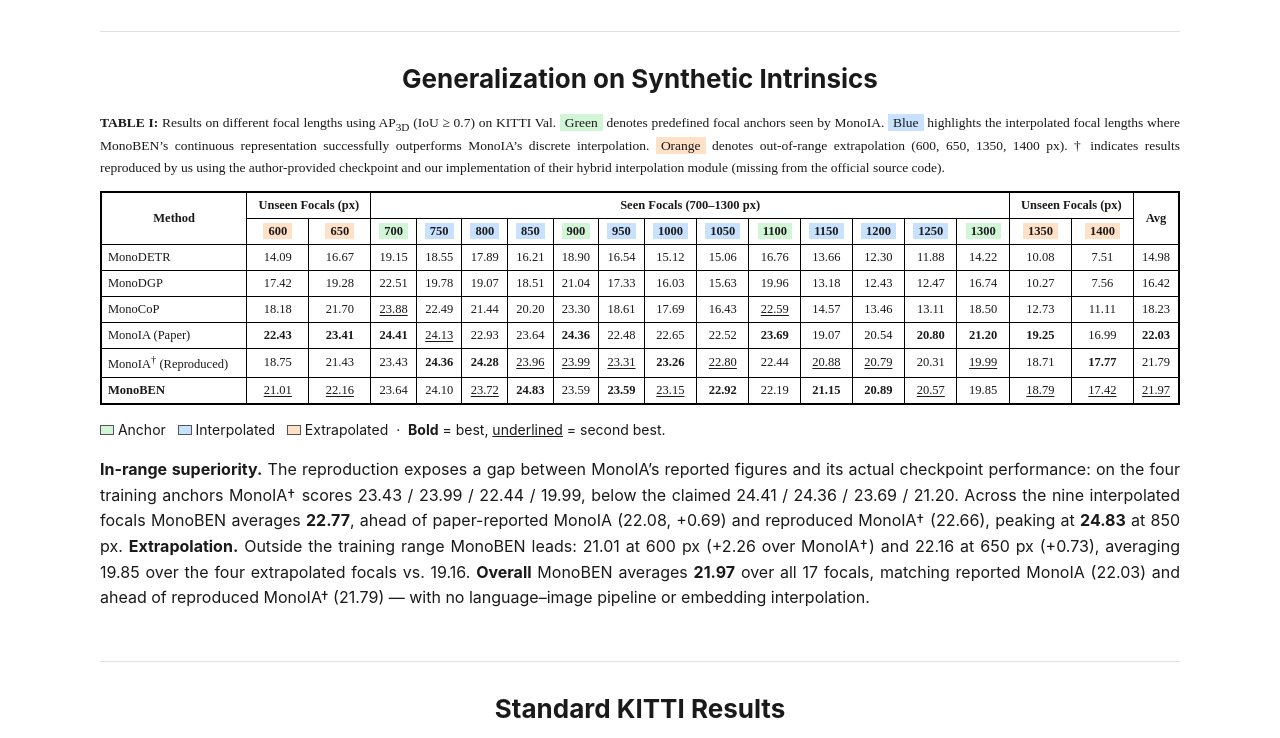
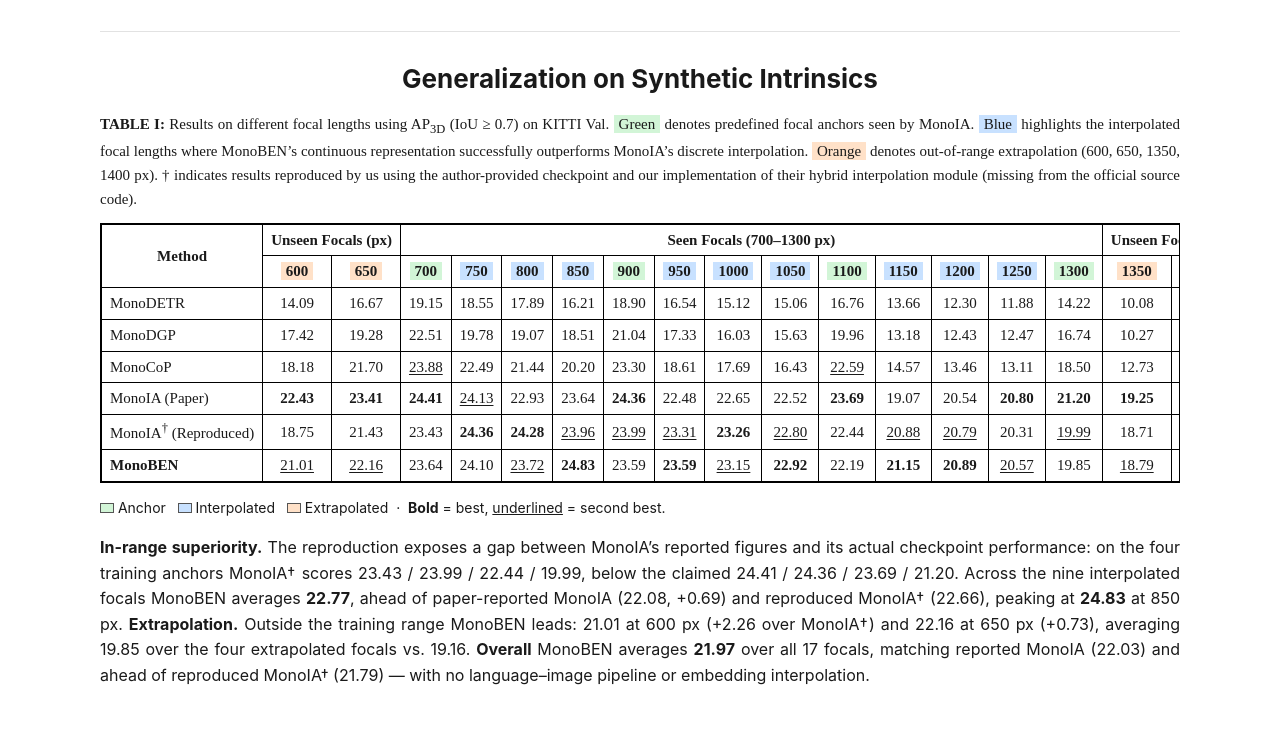
Before and after one commit to BenBunBo/MonoBEN-gh-page, a plain HTML site: page index.html in a window 1280 px wide. Shown: the part 2224-2962 px from the top of the page. Drawn offline with Linux system fonts and the light colour scheme.

Commit message:
Enlarge table typography: 15px font, 1.5px rules, roomier padding

```diff
--- a/index.html
+++ b/index.html
@@ -29,14 +29,14 @@
   .fig img { max-width:100%; height:auto; border:1px solid #eee; }
   .caption { font-size:14px; color:#333; text-align:justify; max-width:1000px; margin:8px auto 0; }
   /* ---- IEEE-style tables ---- */
-  .table-scroll { overflow-x:auto; margin:12px 0; border:1px solid #000; }
-  table.ieee-table { font-family:"Times New Roman",Times,Georgia,serif; border-collapse:collapse; width:100%; font-size:12.5px; line-height:1.2; background:#fff; }
-  table.ieee-table th, table.ieee-table td { border:1px solid #000; padding:5px 6px; white-space:nowrap; }
+  .table-scroll { overflow-x:auto; margin:12px 0; border:1.5px solid #000; }
+  table.ieee-table { font-family:"Times New Roman",Times,Georgia,serif; border-collapse:collapse; width:100%; font-size:15px; line-height:1.25; background:#fff; }
+  table.ieee-table th, table.ieee-table td { border:1.5px solid #000; padding:6px 8px; white-space:nowrap; }
   table.ieee-table thead th { font-weight:bold; text-align:center; background:#fff; }
   table.ieee-table td.method { text-align:left; }
   table.ieee-table td.num { text-align:center; }
   table.ieee-table u { text-underline-offset:2px; }
-  .tabcap { font-family:"Times New Roman",Times,Georgia,serif; font-size:13.5px; text-align:justify; margin:0 0 4px; }
+  .tabcap { font-family:"Times New Roman",Times,Georgia,serif; font-size:15px; text-align:justify; margin:0 0 4px; }
   .tabcap .tlabel { font-weight:bold; }
   .cb-anchor { background:#D2F5D7; padding:1px 5px; }
   .cb-interp { background:#C8E1FF; padding:1px 5px; }
```
